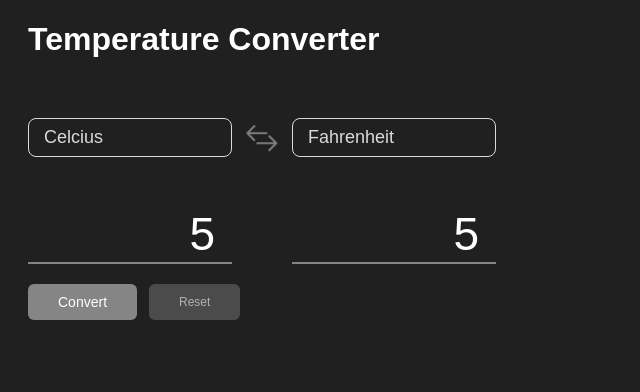
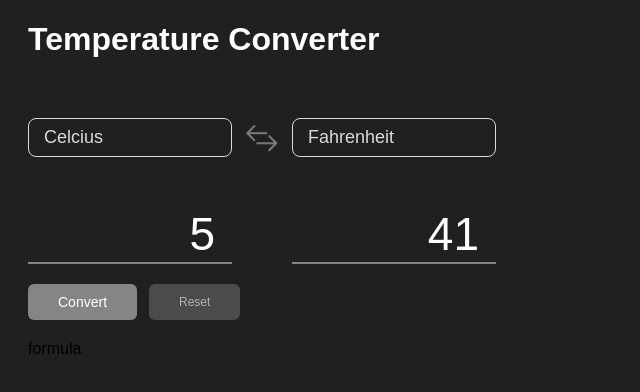
Before and after one commit to cingmeong/miniproject-1, a plain HTML site: page index.html in a window 1280 px wide. Both pictures are taken after typing "5", "5" into the empty fields and a click on the button "Convert". Shown: the full height of the page, 0-640 px from the left. Drawn offline with Linux system fonts and the light colour scheme.

Commit message:
berhasil masukin rumus c ke f dan tampilkan hasil

```diff
--- a/JS/script.js
+++ b/JS/script.js
@@ -0,0 +1,6 @@
+const convert = () =>{
+    let celcius = document.getElementById('InputField').value;
+    let fahrenheit = (celcius * 1.8) + 32;
+    console.log (fahrenheit);
+    document.getElementById('OutputField').value = fahrenheit;
+}
--- a/index.html
+++ b/index.html
@@ -24,12 +24,18 @@
             </section>
         </div>
         <div>
-            <button class="Convert">Convert</button>
+            <button onclick="convert()" class="Convert">Convert</button>
             <button class="Reset">Reset</button>
+        </div>
+        <div>
+            <span>formula</span>
+            <output type="text" id="formula">
+            </output>
         </div>
     </main>
     <footer>
 
     </footer>
+    <script src="JS/script.js"></script>
 </body>
 </html>
```
